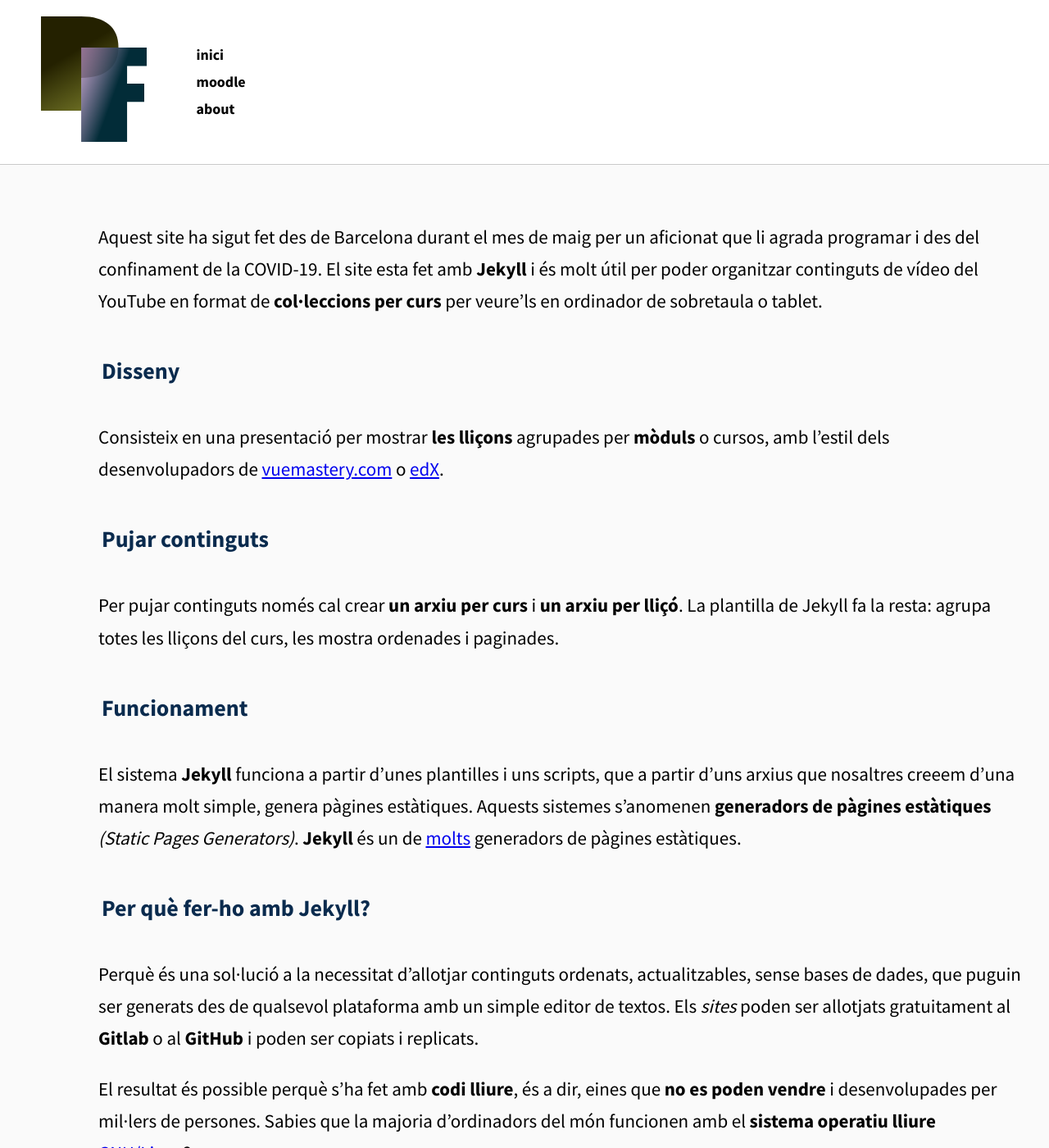
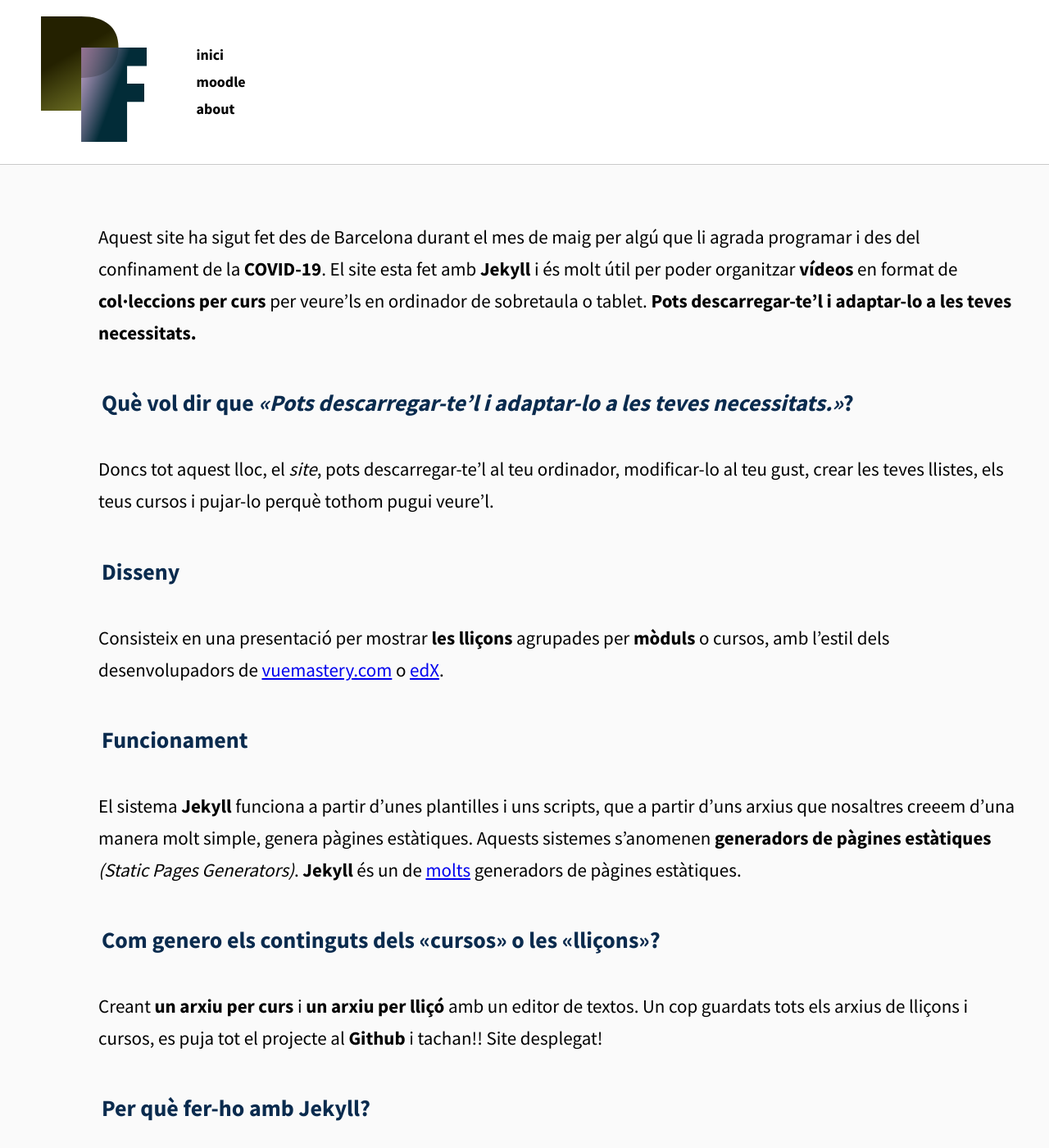
Before and after one commit to iiioxoiii/video-classroom-fp, a Jekyll site: the page built from about.md, in a window 1280 px wide and 1400 px high. Shown: the whole window at 82% size. Built offline with Jekyll 4.4.1, drawn with Linux system fonts in a browser that asks for light colours.

Commit message:
Amb video a about

```diff
--- a/about.md
+++ b/about.md
@@ -3,21 +3,24 @@ layout: about
 title: "about"
 ---
 
-Aquest site ha sigut fet des de Barcelona durant el mes de maig per un aficionat que li agrada programar i des del confinament de la COVID-19. El site esta fet amb **Jekyll** i és molt útil per poder organitzar continguts de vídeo del YouTube en format de **col·leccions per curs** per veure'ls en ordinador de sobretaula o tablet.
+Aquest site ha sigut fet des de Barcelona durant el mes de maig per algú que li agrada programar i des del confinament de la **COVID-19**. El site esta fet amb **Jekyll** i és molt útil per poder organitzar **vídeos** en format de **col·leccions per curs** per veure'ls en ordinador de sobretaula o tablet. **Pots descarregar-te'l i adaptar-lo a les teves necessitats.**
 
+### Què vol dir que *«Pots descarregar-te'l i adaptar-lo a les teves necessitats.»*?
+Doncs tot aquest lloc, el *site*, pots descarregar-te'l al teu ordinador, modificar-lo al teu gust, crear les teves llistes, els teus cursos i pujar-lo perquè tothom pugui veure'l.
 
 ### Disseny
 
 Consisteix en una presentació per mostrar **les lliçons** agrupades per **mòduls** o cursos,  amb l'estil dels desenvolupadors de [vuemastery.com](https://www.vuemastery.com/) o [edX](https://www.edx.org/).
 
-### Pujar continguts
-
-Per pujar continguts només cal crear **un arxiu per curs** i **un arxiu per lliçó**. La plantilla de Jekyll fa la resta: agrupa totes les lliçons del curs, les mostra ordenades i paginades.
-
 ### Funcionament
 
 El sistema **Jekyll** funciona a partir d'unes plantilles i uns scripts, que a partir d'uns arxius que nosaltres creeem
 d'una manera molt simple,  genera pàgines estàtiques. Aquests sistemes s'anomenen **generadors de pàgines estàtiques** *(Static Pages Generators)*. **Jekyll** és un de [molts](https://www.staticgen.com/) generadors de pàgines estàtiques.
+
+### Com genero els continguts dels «cursos» o les «lliçons»?
+
+Creant **un arxiu per curs** i **un arxiu per lliçó** amb un editor de textos. Un cop guardats tots els arxius de lliçons i cursos, es puja tot el projecte al **Github** i tachan!! Site desplegat!
+
 
 ### Per què fer-ho amb Jekyll?
 
@@ -46,8 +49,6 @@ El resultat és possible perquè s'ha fet amb **codi lliure**, és a dir, eines
 <track kind="subtitles" label="português do Brasil" srclang="pt-br" src="//static.fsf.org/nosvn/FSF30-video/captions/FSF_30_720p.pt-br.vtt">
 <track kind="subtitles" label="chinese" srclang="lt" src="//static.fsf.org/nosvn/FSF30-video/captions/FSF_30_720p.zh-cn.vtt">
 </video>
-
-
 
 
 ### Com puc instal·lar-me aquest sistema?
```
